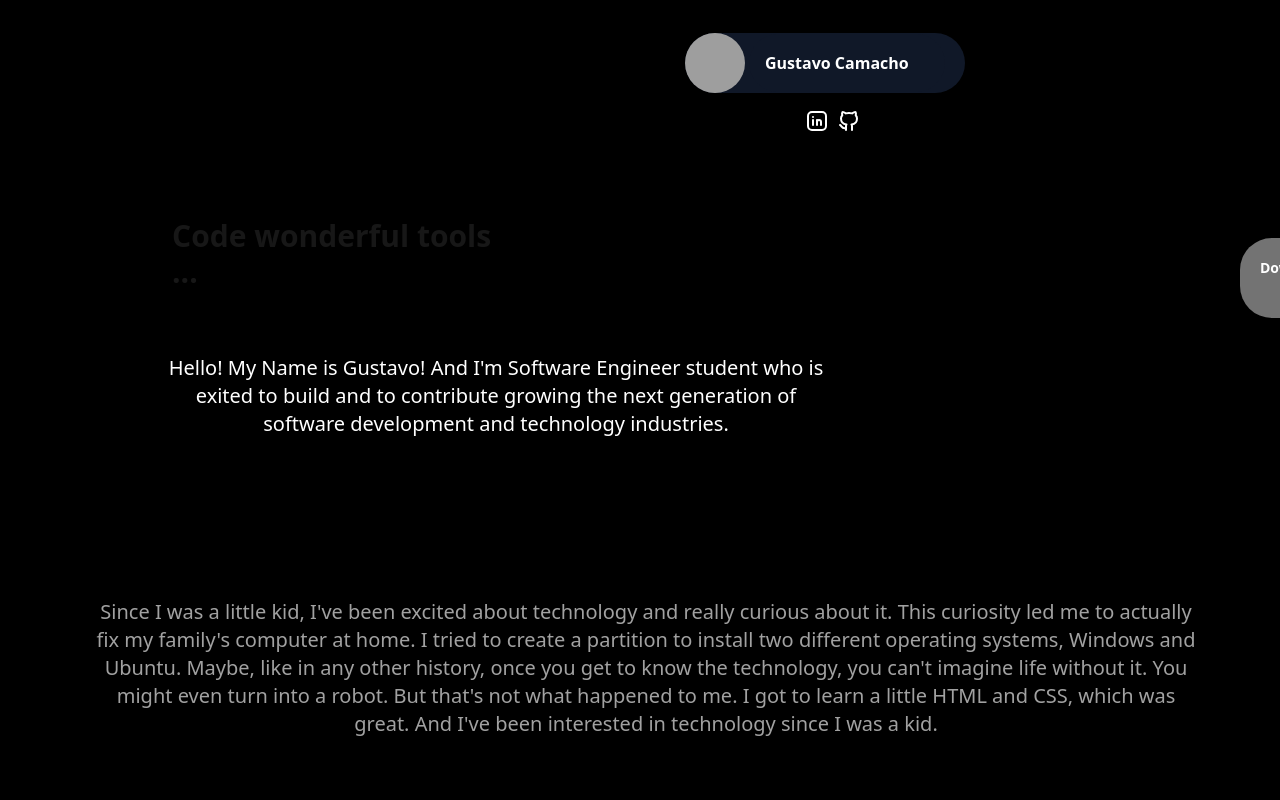
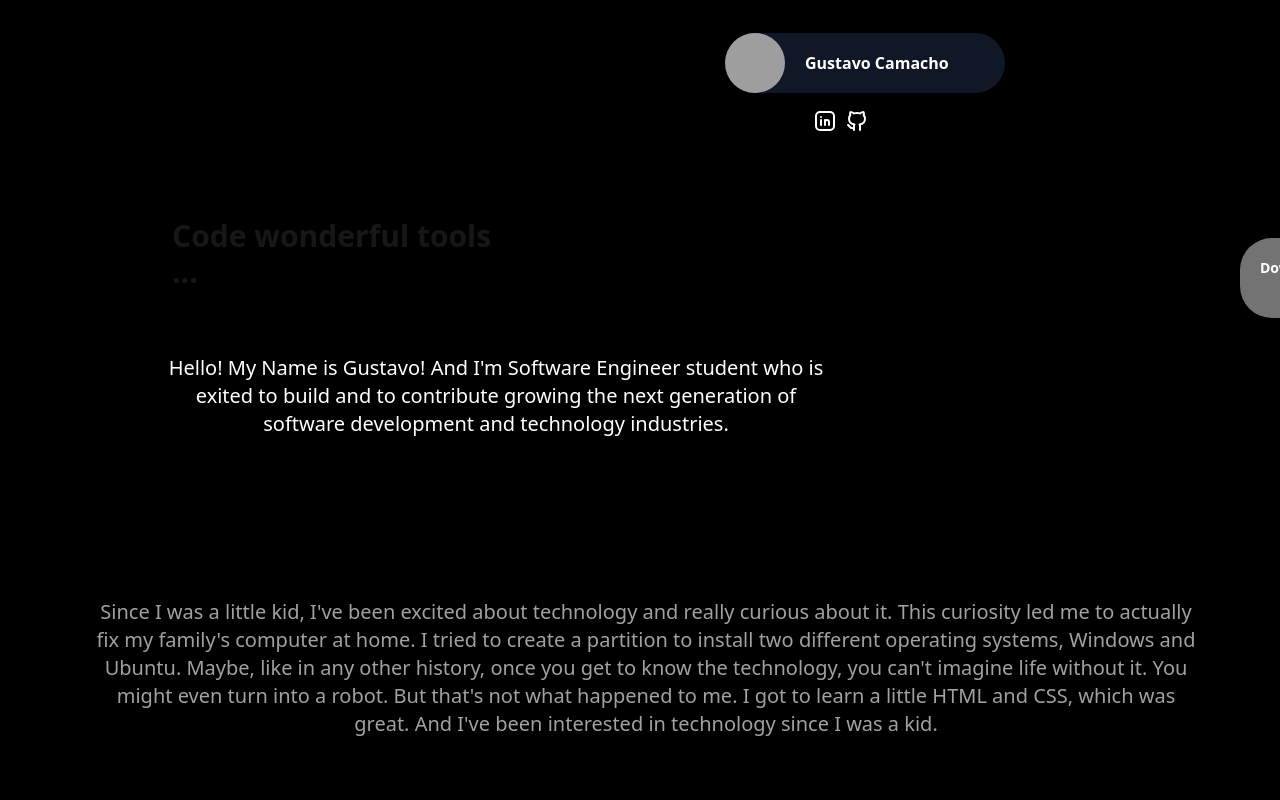
Before and after one commit to Gusttav28/gustavo-portfolio, a Next.js app: page / in a window 1280 px wide. Shown: the top 800 px of the page. Built offline with nearby package versions, Linux system fonts and the light colour scheme; grey boxes are pictures that could not be loaded.

Commit message:
adding files

```diff
--- a/src/app/components/NavBarMUI2.jsx
+++ b/src/app/components/NavBarMUI2.jsx
@@ -83,7 +83,7 @@ export function NavbarSimple() {
   }, []);
 
   return (
-    <Navbar className="bg-black mx-auto border-black py-3 sm:ml-50 mb:ml-250 lg:ml-100 xl:ml-150 2xl:ml-150">
+    <Navbar className="bg-black mx-auto border-black py-3 ml-5 sm:ml-50 mb:ml-250 lg:ml-100 xl:ml-160 2xl:ml-160">
       <div className="flex items-center mx-auto w-full justify-between max-w-screen-xl gap-2 text-blue-gray-900">
         <Typography
           as="a"
@@ -117,12 +117,12 @@ export function NavbarSimple() {
         </IconButton> */}
       </div>
       <div className="flex mt-2 ml-15">
-        <a className="hover:text-blue-400 -mt-3 ml-20 sm:-mt-3 sm:ml-28 mb:-mt-3 mb:ml-20 lg:-mt-3 lg:ml-28 xl:-mt-3 xlml-32 2xl:-mt-3 2xl:ml-32
+        <a className="hover:text-blue-400 -mt-3 ml-17 sm:-mt-3 sm:ml-28 mb:-mt-3 mb:ml-20 lg:-mt-3 lg:ml-28 xl:-mt-3 xl:ml-20 2xl:-mt-3 2xl:ml-20
           " href="https://www.linkedin.com/in/gustavo-camacho-b9a64b243/">
               <IconBrandLinkedin/>
           </a>
         <a className="hover:text-blue-400 -mt-3 ml-2
-          " href="https://www.linkedin.com/in/gustavo-camacho-b9a64b243/">
+          " href="https://github.com/Gusttav28">
               <IconBrandGithub/>
           </a>
       </div>
```
